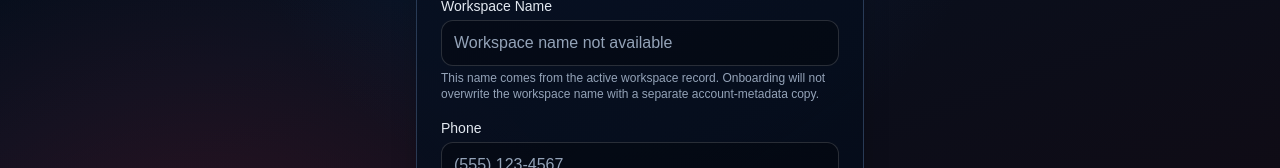
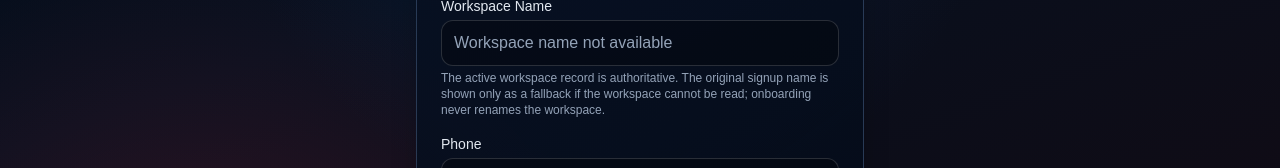
Before and after one commit to Gtownrter77/roof-os, a Next.js app: page /onboarding in a window 1280 px wide. Both pictures are taken after a click on the button "Continue to company details". Shown: the part 637-805 px from the top of the page. Built offline with nearby package versions, Linux system fonts and the light colour scheme; no server answers.

Commit message:
docs(onboarding): clarify workspace-name fallback

```diff
--- a/app/onboarding/page.tsx
+++ b/app/onboarding/page.tsx
@@ -184,7 +184,7 @@ export default function OnboardingPage() {
                 placeholder="Workspace name not available"
                 aria-describedby="onboarding-company-name-help"
               />
-              <p id="onboarding-company-name-help" className="mt-1 text-xs text-slate-400">This name comes from the active workspace record. Onboarding will not overwrite the workspace name with a separate account-metadata copy.</p>
+              <p id="onboarding-company-name-help" className="mt-1 text-xs text-slate-400">The active workspace record is authoritative. The original signup name is shown only as a fallback if the workspace cannot be read; onboarding never renames the workspace.</p>
             </div>
             <div>
               <label htmlFor="onboarding-company-phone" className="block text-sm font-medium text-slate-200 mb-1">Phone</label>
```
